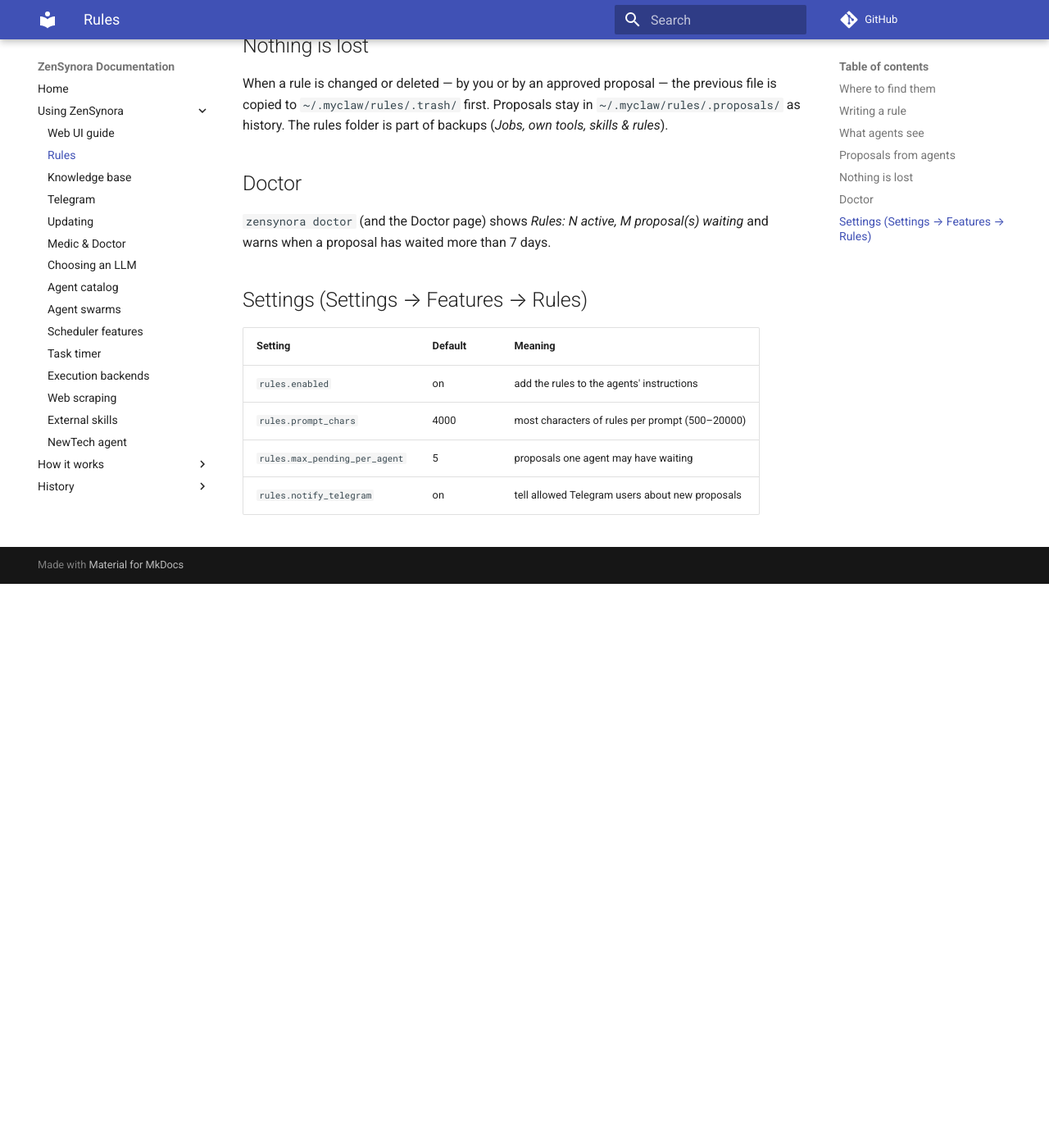
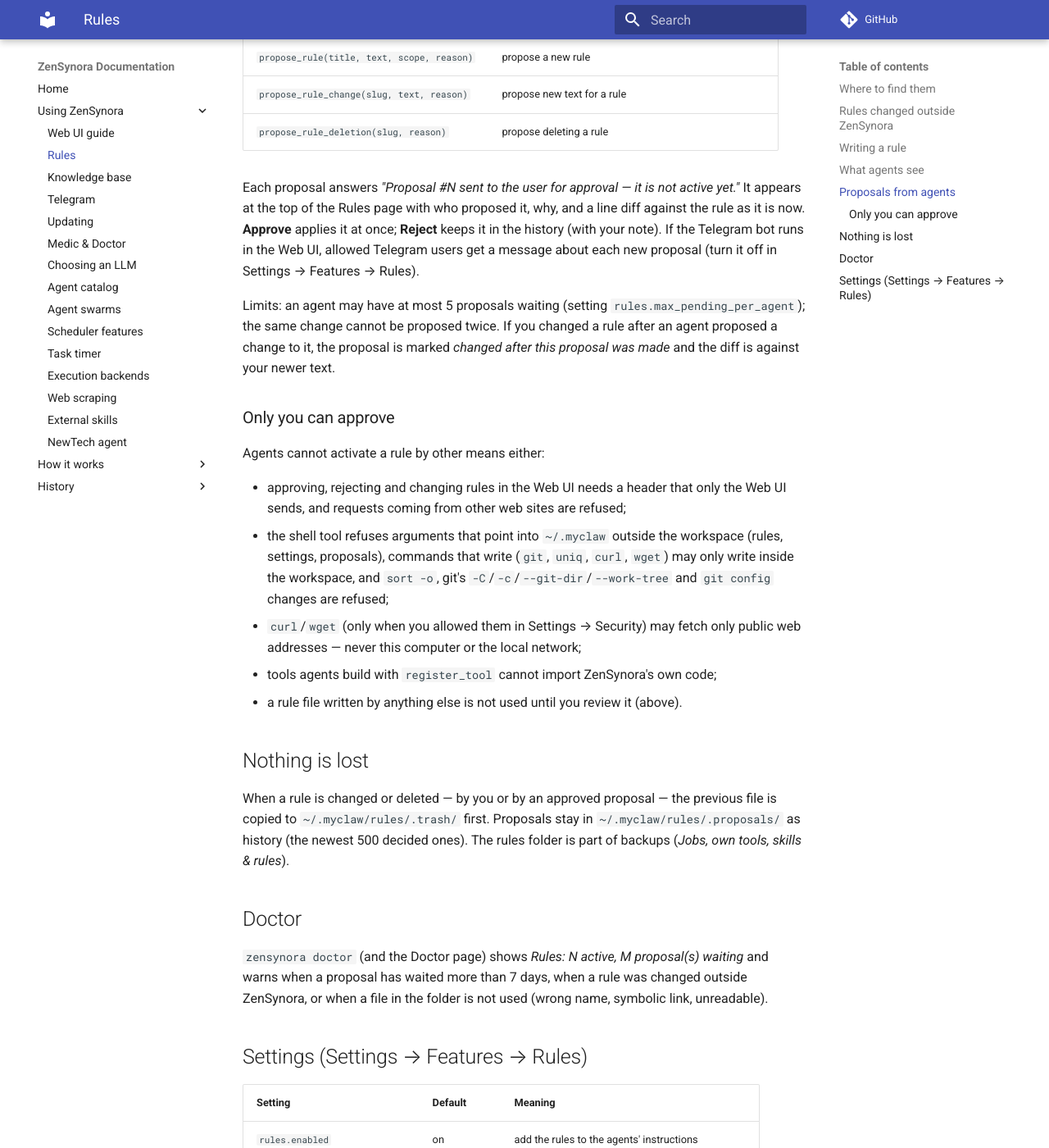
Before and after one commit to adrianx26/zensynora, an MkDocs documentation site: the page built from docs/rules_guide.md, in a window 1280 px wide and 1400 px high, scrolled down 2210 px. Shown: the whole window at 82% size. Built offline with MkDocs 1.6.1 and Material for MkDocs 9.7.7, drawn with Linux system fonts in a browser that asks for light colours; comment, search, counter and statistics services are not loaded; before the commit the page ends 2922 px from its top, so only the background shows below that; some of the changed text lies outside the part shown.

Commit message:
Docs: rules review fixes — outside changes need one click, shell and API limits
Co-Authored-By: Claude Opus 5.5 <noreply@anthropic.com>
Claude-Session: https://claude.ai/code/session_01RopmtbWsEBAAY7FQTLmNwW

```diff
--- a/docs/rules_guide.md
+++ b/docs/rules_guide.md
@@ -9,9 +9,25 @@ nothing changes until you agree.
 
 * **Web UI → Rules** (📜 in the sidebar). The number next to it is the count of
   proposals waiting for you.
-* **Terminal**: `zensynora rules list | show SLUG | proposals | approve ID | reject ID`.
-* **Files**: `~/.myclaw/rules/<slug>.md`. You can edit them with any editor; the
-  change applies from the agents' next message.
+* **Terminal**: `zensynora rules list | show SLUG | proposals | approve ID | reject ID | accept SLUG | restore SLUG`.
+* **Files**: `~/.myclaw/rules/<slug>.md`. You can edit them with any editor, but
+  a file changed outside ZenSynora needs **one click to activate** (see below).
+
+## Rules changed outside ZenSynora
+
+ZenSynora remembers a fingerprint of every rule you saved or approved
+(`~/.myclaw/rules/.manifest.json`, written only by your own actions). A rule
+file that does not match — edited by hand, copied in, or changed by anything
+else — is **not given to agents** until you look at it. The Rules page shows it
+as *Changed outside ZenSynora — review* with the difference to the version you
+last approved, and two buttons:
+
+* **Keep this version** — use the file as it is now (`zensynora rules accept SLUG`);
+* **Restore approved version** — put back what you approved; the changed file
+  is kept in `.trash/` (`zensynora rules restore SLUG`).
+
+Symbolic links and files with other names (e.g. `My Rule.md`) are never used;
+the doctor lists them.
 
 ## Writing a rule
 
@@ -77,19 +93,39 @@ the Web UI, allowed Telegram users get a message about each new proposal (turn
 it off in Settings → Features → Rules).
 
 Limits: an agent may have at most 5 proposals waiting (setting
-`rules.max_pending_per_agent`); the same change cannot be proposed twice.
+`rules.max_pending_per_agent`); the same change cannot be proposed twice. If
+you changed a rule after an agent proposed a change to it, the proposal is
+marked *changed after this proposal was made* and the diff is against your
+newer text.
+
+### Only you can approve
+
+Agents cannot activate a rule by other means either:
+
+* approving, rejecting and changing rules in the Web UI needs a header that only
+  the Web UI sends, and requests coming from other web sites are refused;
+* the shell tool refuses arguments that point into `~/.myclaw` outside the
+  workspace (rules, settings, proposals), commands that write (`git`, `uniq`,
+  `curl`, `wget`) may only write inside the workspace, and `sort -o`, git's
+  `-C`/`-c`/`--git-dir`/`--work-tree` and `git config` changes are refused;
+* `curl`/`wget` (only when you allowed them in Settings → Security) may fetch
+  only public web addresses — never this computer or the local network;
+* tools agents build with `register_tool` cannot import ZenSynora's own code;
+* a rule file written by anything else is not used until you review it (above).
 
 ## Nothing is lost
 
 When a rule is changed or deleted — by you or by an approved proposal — the
 previous file is copied to `~/.myclaw/rules/.trash/` first. Proposals stay in
-`~/.myclaw/rules/.proposals/` as history. The rules folder is part of backups
+`~/.myclaw/rules/.proposals/` as history (the newest 500 decided ones). The rules folder is part of backups
 (*Jobs, own tools, skills & rules*).
 
 ## Doctor
 
 `zensynora doctor` (and the Doctor page) shows *Rules: N active, M proposal(s)
-waiting* and warns when a proposal has waited more than 7 days.
+waiting* and warns when a proposal has waited more than 7 days, when a rule was
+changed outside ZenSynora, or when a file in the folder is not used (wrong
+name, symbolic link, unreadable).
 
 ## Settings (Settings → Features → Rules)
 
```
Also changed, not shown: CHANGELOG.md (+23 -0 lines), docs/medic_agent_guide.md (+1 -1 lines).
